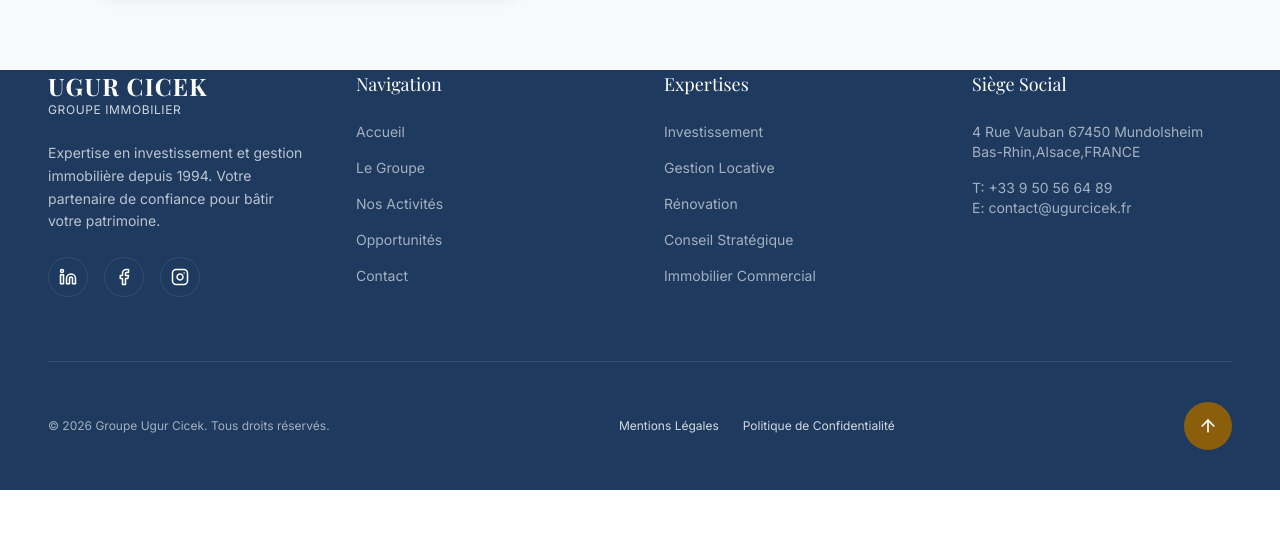
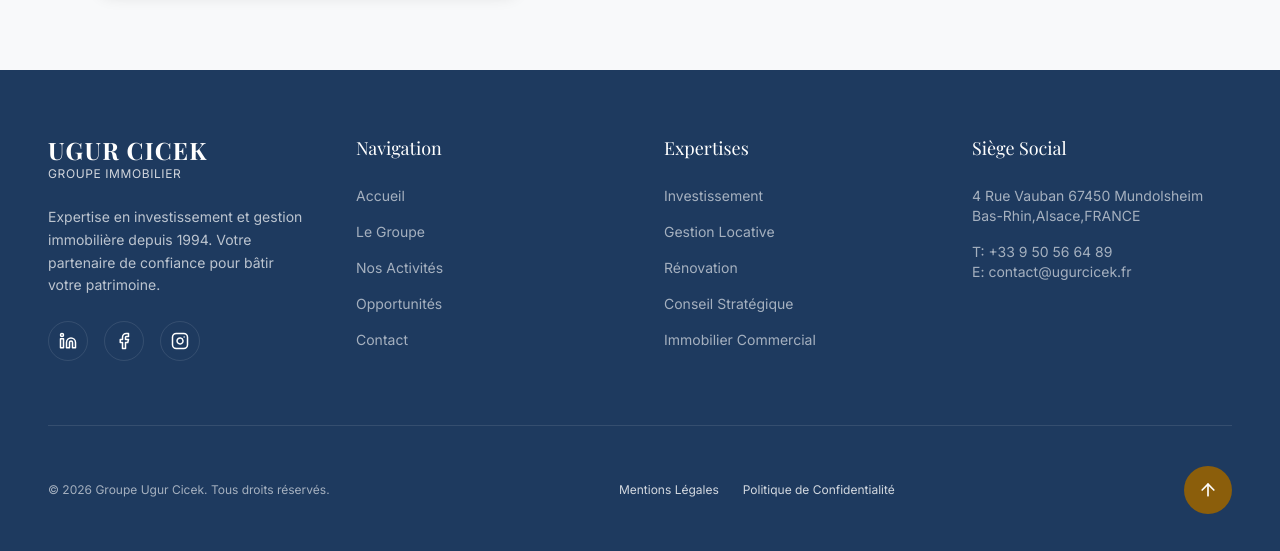
Before and after one commit to saoussaune2000-netizen/groupe-ugur-cicek, a React (Vite) app: page / in a window 1280 px wide. Shown: the part 5869-6420 px from the top of the page. Before the commit the page ends 6359 px from the top, so only its background shows below. Built offline with nearby package versions, Linux system fonts and the light colour scheme; a web font is replaced by a local one.

Commit message:
fix padding

```diff
--- a/src/components/Footer.tsx
+++ b/src/components/Footer.tsx
@@ -96,7 +96,7 @@
   };
 
   return (
-    <footer className="bg-primary text-white pt- pb-10">
+    <footer className="bg-primary text-white pt-16 pb-10">
       <div className="max-w-7xl mx-auto px-6 md:px-12">
         <div className="grid grid-cols-1 md:grid-cols-2 lg:grid-cols-4 gap-12 mb-16">
           {/* Brand */}
```
